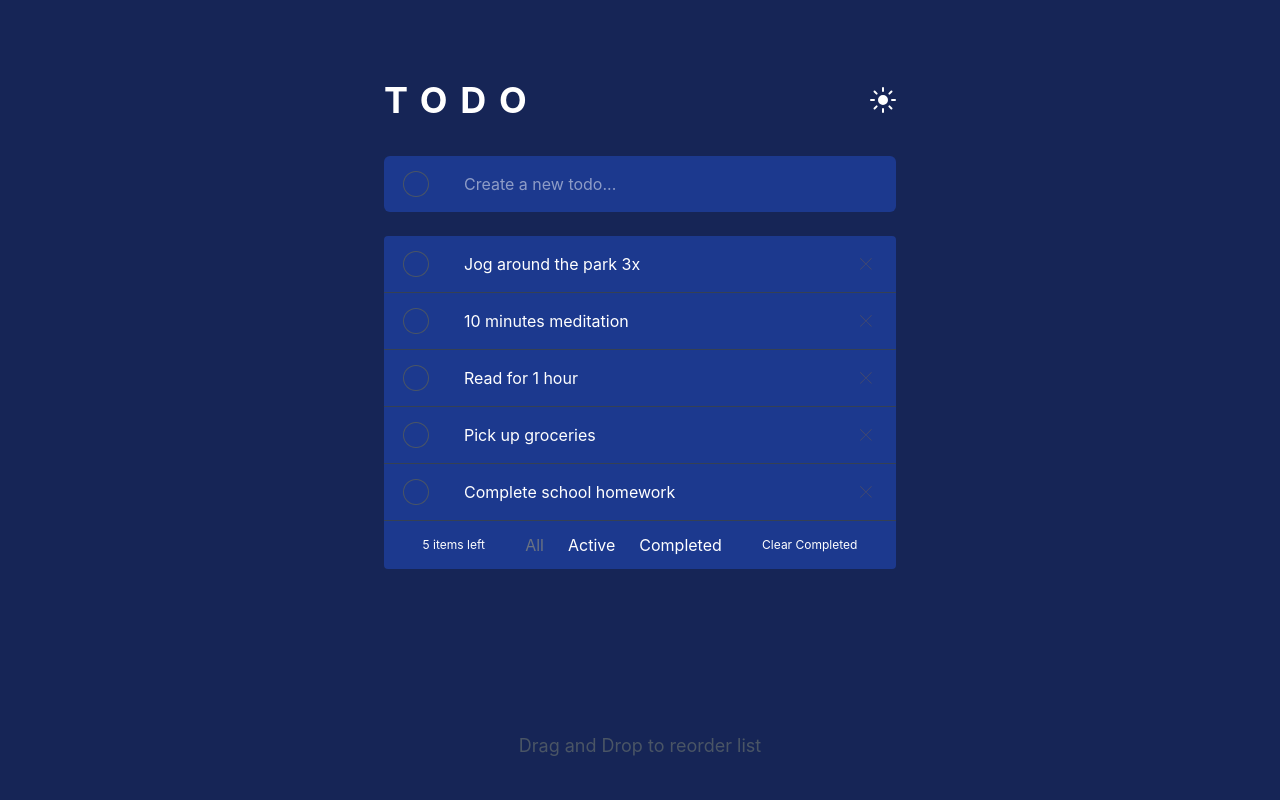
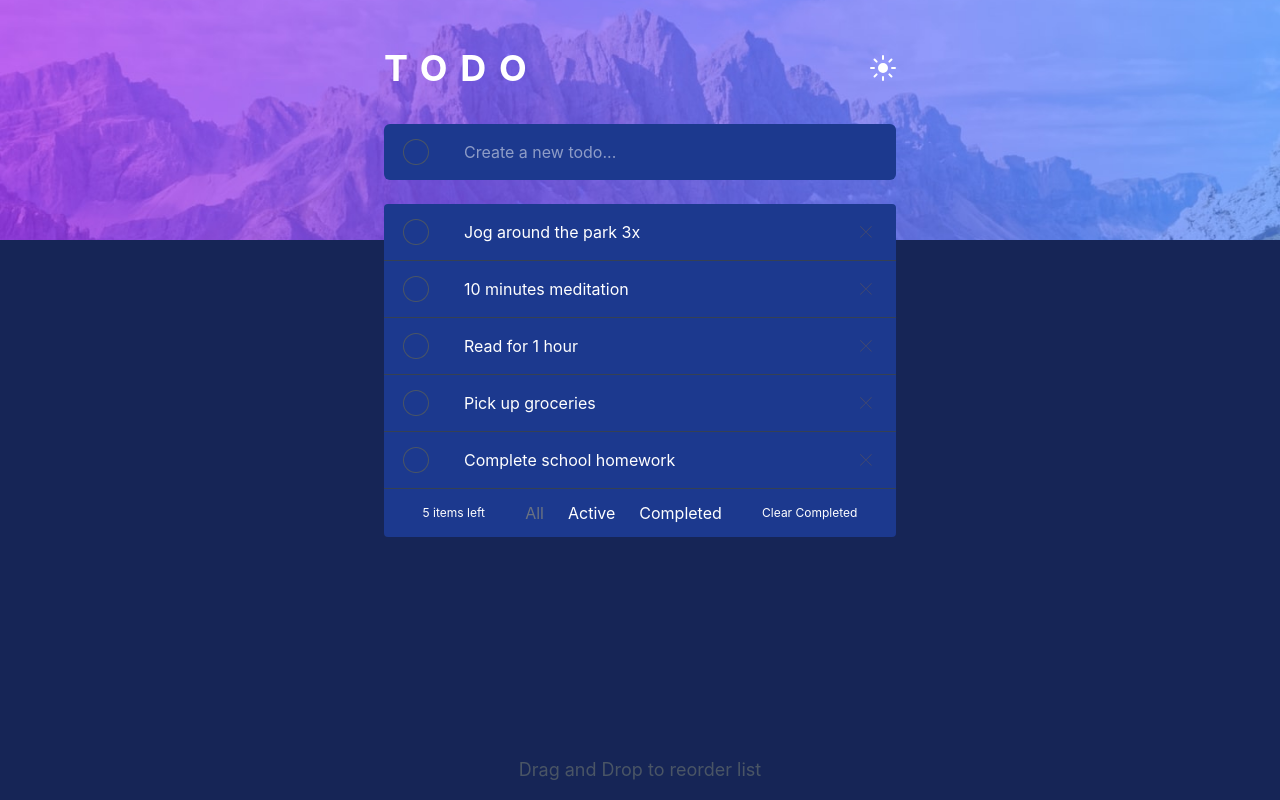
Before and after one commit to mauCZ/todo-app-main, a React (Vite) app: page / in a window 1280 px wide. Built offline with nearby package versions, Linux system fonts and the light colour scheme.

Commit message:
hero background and partial dark mode

```diff
--- a/src/App.jsx
+++ b/src/App.jsx
@@ -3,6 +3,8 @@ import TaskList from './components/TaskList';
 import TaskCard from './components/TaskCard';
 import TaskFilters from './components/TaskFilters';
 import TaskCreator from './components/TaskCreator';
+import { ThemeContext } from './contexts/Contexts';
+import HeroBackground from './components/HeroBackground';
 
 function App() {
     const [tasks, setTasks] = useState([
@@ -12,11 +14,16 @@ function App() {
         { id: 4, desc: 'Pick up groceries', status: 'active' },
         { id: 5, desc: 'Complete school homework', status: 'active' },
     ]);
+    const [theme, setTheme] = useState('light');
     const refId = useRef(100);
     const inputRef = useRef(null);
     const dialogRef = useRef(null);
     const taskId = useRef(null);
     const [status, setStatus] = useState('all');
+
+    function toggleTheme() {
+        setTheme((prev) => (prev === 'light' ? 'dark' : 'light'));
+    }
 
     function filterTasks(filterStatus) {
         return tasks.filter((task) => task.status === filterStatus || status === 'all');
@@ -87,7 +94,8 @@ function App() {
     }, []);
 
     return (
-        <>
+        <ThemeContext.Provider value={theme}>
+            <main className='bg-blue-950 h-screen text-white'>
                 <dialog
                     className='w-xs rounded-sm bg-blue-950 p-5 m-auto backdrop:bg-black/60 backdrop:backdrop-blur-xs'
                     ref={dialogRef}
@@ -113,10 +121,9 @@ function App() {
                     </div>
                 </dialog>
 
-            <main className='bg-blue-950 min-h-screen text-white'>
-                <div className='w-full h-48 absolute z-0 bg-no-repeat bg-cover bg-center bg-[url("assets/images/bg-mobile-dark.jpg")] sm:bg-[url("assets/images/bg-desktop-dark.jpg")] sm:h-64'></div>
+                <HeroBackground />
 
-                <TaskList status={status} setStatus={setStatus}>
+                <TaskList toggleTheme={toggleTheme} status={status} setStatus={setStatus}>
                     <TaskCreator ref={inputRef} />
 
                     <div className='divide-y divide-gray-700 rounded-t-sm bg-blue-900'>
@@ -152,11 +159,11 @@ function App() {
                     </div>
                 </TaskList>
 
-                <p className='w-full text-center absolute bottom-10 text-gray-600 text-lg'>
+                <p className='w-full text-center absolute bottom-4 text-gray-600 text-lg'>
                     Drag and Drop to reorder list
                 </p>
             </main>
-        </>
+        </ThemeContext.Provider>
     );
 }
 
--- /dev/null
+++ b/src/components/HeroBackground.jsx
@@ -0,0 +1,27 @@
+import { useContext } from 'react';
+import { ThemeContext } from '../contexts/Contexts';
+import bgDarkMobile from '../assets/images/bg-mobile-dark.jpg';
+import bgDarkDesktop from '../assets/images/bg-desktop-dark.jpg';
+import bgLightMobile from '../assets/images/bg-mobile-light.jpg';
+import bgLightDesktop from '../assets/images/bg-desktop-light.jpg';
+
+function HeroBackground() {
+    const theme = useContext(ThemeContext);
+
+    return (
+        <picture
+            className='w-full h-60 absolute z-0'
+        >
+            <source
+                media='(min-width: 640px)'
+                srcSet={theme === 'light' ? bgLightDesktop : bgDarkDesktop}
+            />
+            <img
+                src={theme === 'light' ? bgLightMobile : bgDarkMobile}
+                alt='backgroud desktop'
+                className='size-full object-cover object-center'
+            />
+        </picture>
+    );
+}
+export default HeroBackground;
--- a/src/components/TaskList.jsx
+++ b/src/components/TaskList.jsx
@@ -1,12 +1,18 @@
 import iconSun from '../assets/images/icon-sun.svg';
+import iconMoon from '../assets/images/icon-moon.svg';
+import { useContext } from 'react';
+import { ThemeContext } from '../contexts/Contexts';
 
-function TaskList({ children }) {
+function TaskList({ toggleTheme, children }) {
+    const theme = useContext(ThemeContext);
+
     return (
-        <div className='w-xs mx-auto z-1 relative sm:w-lg top-20 '>
+        <div className='w-xs mx-auto z-1 relative sm:w-lg top-12'>
             <div className='flex flex-row justify-between'>
                 <h1 className='text-4xl font-bold tracking-[0.8rem]'>TODO</h1>
-                <button className='hover:cursor-pointer'>
-                    <img src={iconSun} alt='' />
+
+                <button onClick={() => toggleTheme()} className='cursor-pointer hover:scale-110'>
+                    <img src={theme === 'light' ? iconSun : iconMoon} alt='theme toggle' />
                 </button>
             </div>
             <ul>{children}</ul>
--- /dev/null
+++ b/src/contexts/Contexts.jsx
@@ -0,0 +1,3 @@
+import { createContext } from 'react';
+
+export const ThemeContext = createContext();
```
Lines whose indentation alone changed are shown as unchanged.
